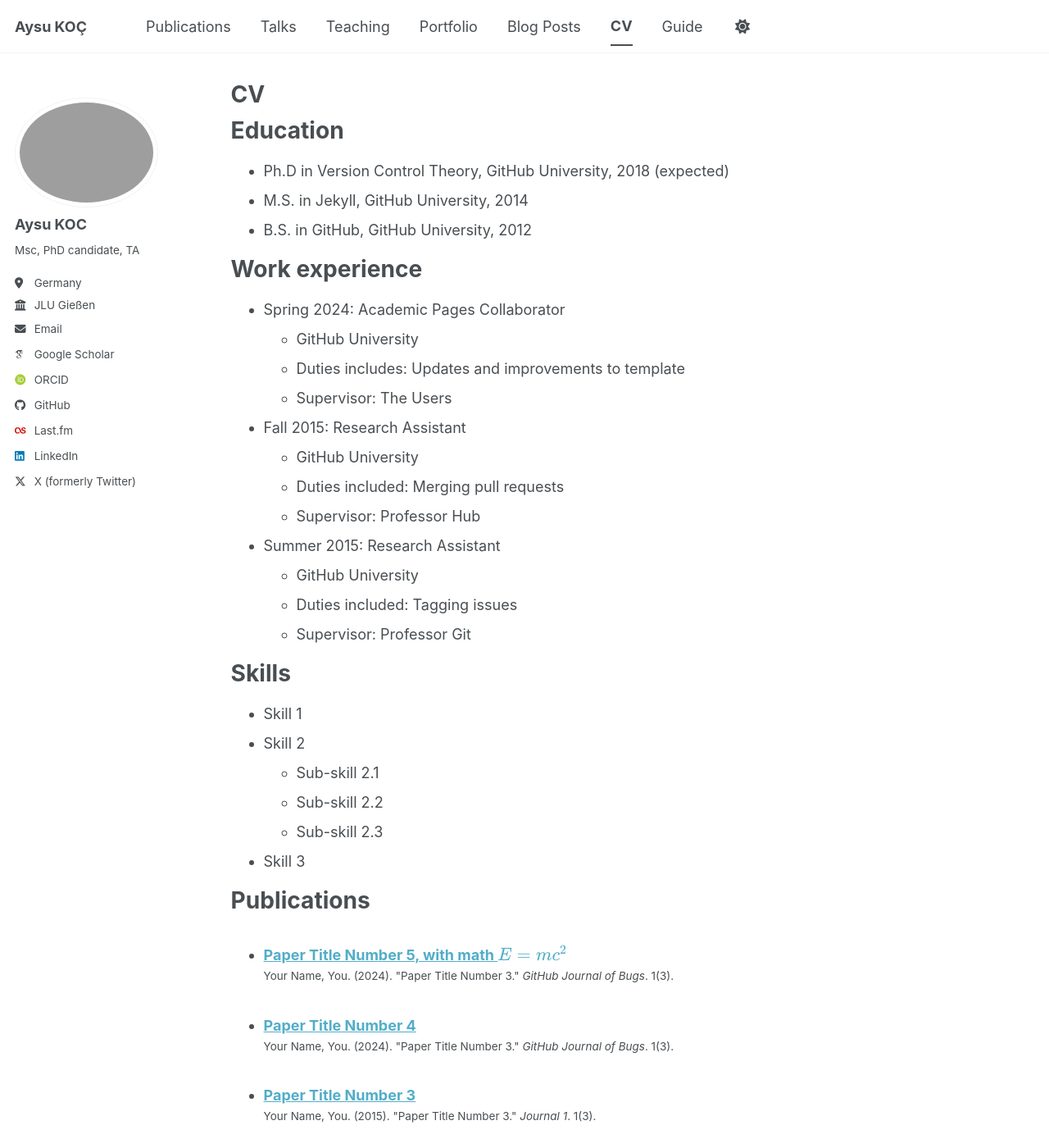
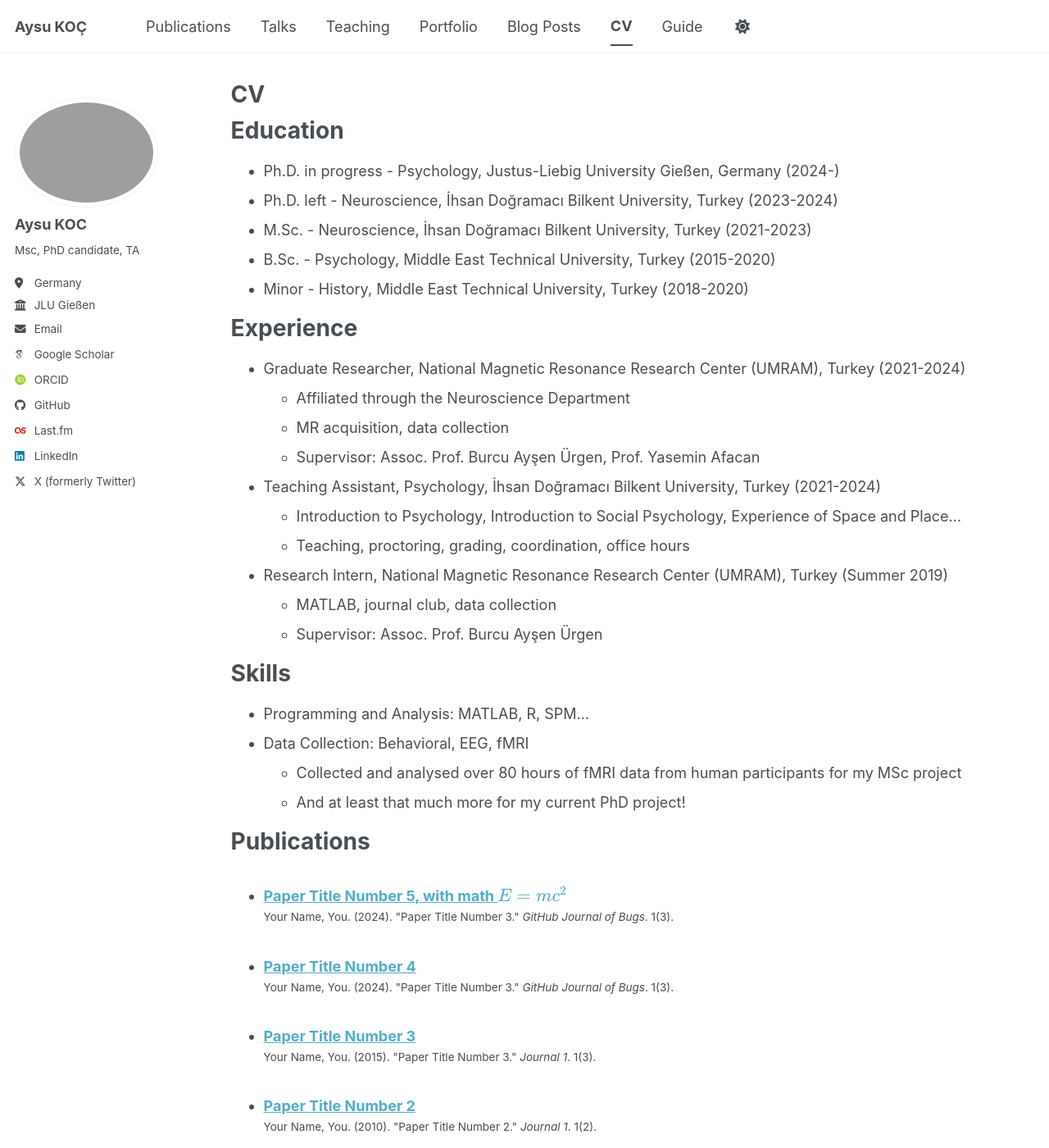
Before and after one commit to aysukoc/aysukoc.github.io, a Jekyll site: the page built from _pages/cv.md, in a window 1280 px wide and 1400 px high. Shown: the whole window at 82% size. Built offline with Jekyll 4.4.1, drawn with Linux system fonts in a browser that asks for light colours; some web fonts are replaced; a script bundle is joined from its source files by our own code; library files that are not in the unit come from our copies; some of the changed text lies outside the part shown.

Commit message:
Update cv.md

```diff
--- a/_pages/cv.md
+++ b/_pages/cv.md
@@ -11,35 +11,34 @@ redirect_from:
 
 Education
 ======
-* Ph.D in Version Control Theory, GitHub University, 2018 (expected)
-* M.S. in Jekyll, GitHub University, 2014
-* B.S. in GitHub, GitHub University, 2012
+* Ph.D. in progress - Psychology, Justus-Liebig University Gießen, Germany (2024-)
+* Ph.D. left - Neuroscience, İhsan Doğramacı Bilkent University, Turkey (2023-2024)
+* M.Sc. - Neuroscience, İhsan Doğramacı Bilkent University, Turkey (2021-2023)
+* B.Sc. - Psychology, Middle East Technical University, Turkey (2015-2020)
+* Minor - History, Middle East Technical University, Turkey (2018-2020)
 
-Work experience
+Experience
 ======
-* Spring 2024: Academic Pages Collaborator
-  * GitHub University
-  * Duties includes: Updates and improvements to template
-  * Supervisor: The Users
+* Graduate Researcher, National Magnetic Resonance Research Center (UMRAM), Turkey (2021-2024)
+  * Affiliated through the Neuroscience Department
+  * MR acquisition, data collection
+  * Supervisor: Assoc. Prof. Burcu Ayşen Ürgen, Prof. Yasemin Afacan
 
-* Fall 2015: Research Assistant
-  * GitHub University
-  * Duties included: Merging pull requests
-  * Supervisor: Professor Hub
+* Teaching Assistant, Psychology, İhsan Doğramacı Bilkent University, Turkey (2021-2024)
+  * Introduction to Psychology, Introduction to Social Psychology, Experience of Space and Place...
+  * Teaching, proctoring, grading, coordination, office hours
 
-* Summer 2015: Research Assistant
-  * GitHub University
-  * Duties included: Tagging issues
-  * Supervisor: Professor Git
+* Research Intern, National Magnetic Resonance Research Center (UMRAM), Turkey (Summer 2019)
+  * MATLAB, journal club, data collection
+  * Supervisor: Assoc. Prof. Burcu Ayşen Ürgen
 
 Skills
 ======
-* Skill 1
-* Skill 2
-  * Sub-skill 2.1
-  * Sub-skill 2.2
-  * Sub-skill 2.3
-* Skill 3
+* Programming and Analysis: MATLAB, R, SPM...
+* Data Collection: Behavioral, EEG, fMRI
+  * Collected and analysed over 80 hours of fMRI data from human participants for my MSc project
+  * And at least that much more for my current PhD project!
+
 
 Publications
 ======
@@ -47,18 +46,14 @@ Publications
     {% include archive-single-cv.html %}
   {% endfor %}</ul>
 
-Talks
+<!--Talks
 ======
   <ul>{% for post in site.talks reversed %}
     {% include archive-single-talk-cv.html  %}
-  {% endfor %}</ul>
+  {% endfor %}</ul>-->
 
 Teaching
 ======
   <ul>{% for post in site.teaching reversed %}
     {% include archive-single-cv.html %}
   {% endfor %}</ul>
-
-Service and leadership
-======
-* Currently signed in to 43 different slack teams
```
